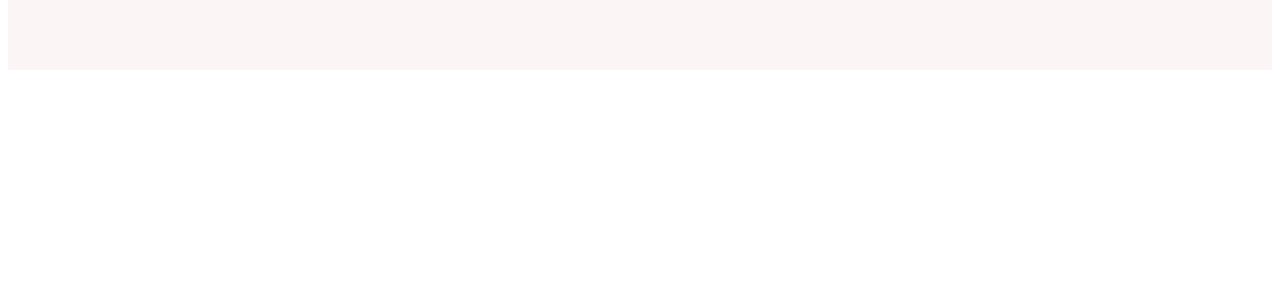
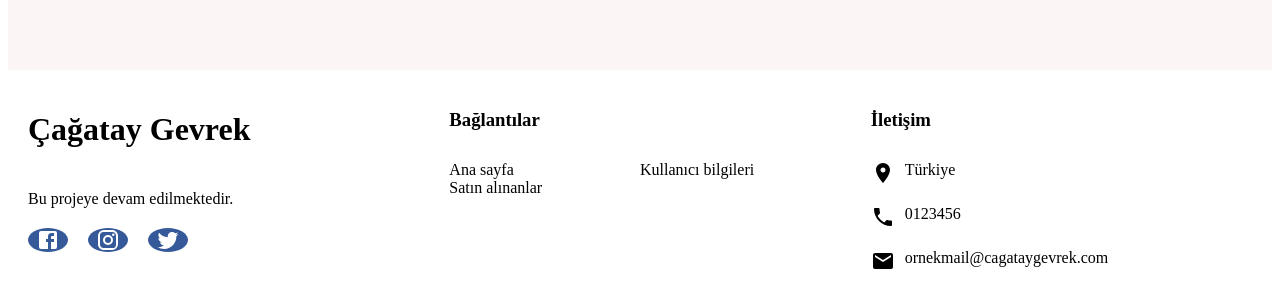
Before and after one commit to cagataygevrek/e-ticaret, a React (Create React App) app: page / in a window 1280 px wide. Shown: the part 2674-2981 px from the top of the page. Before the commit the page ends 2752 px from the top, so only its background shows below. Built offline with nearby package versions, Linux system fonts and the light colour scheme.

Commit message:
footer import edildi.

```diff
--- a/src/sayfalar/HomePage.jsx
+++ b/src/sayfalar/HomePage.jsx
@@ -1,5 +1,6 @@
 import React from "react";
 import Duyurular from "../bilesenler/Duyurular";
+import Footer from "../bilesenler/Footer";
 import Kategoriler from "../bilesenler/Kategoriler";
 
 import Navbar from "../bilesenler/Navbar";
@@ -16,6 +17,7 @@ const HomePage = () => {
       <Kategoriler />
       <Urunler />
       <Urunbildirimi />
+      <Footer />
     </div>
   );
 };
```
